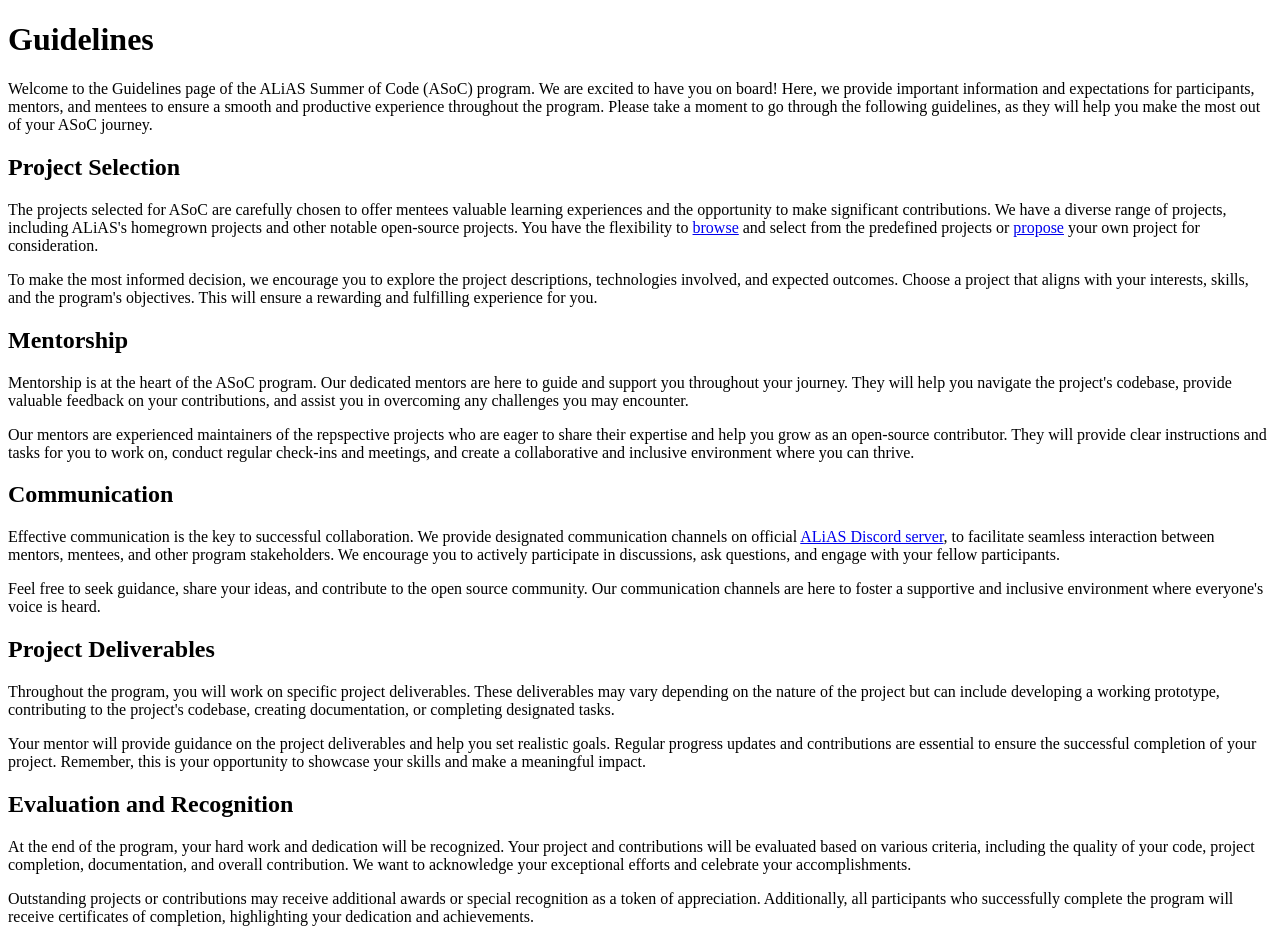
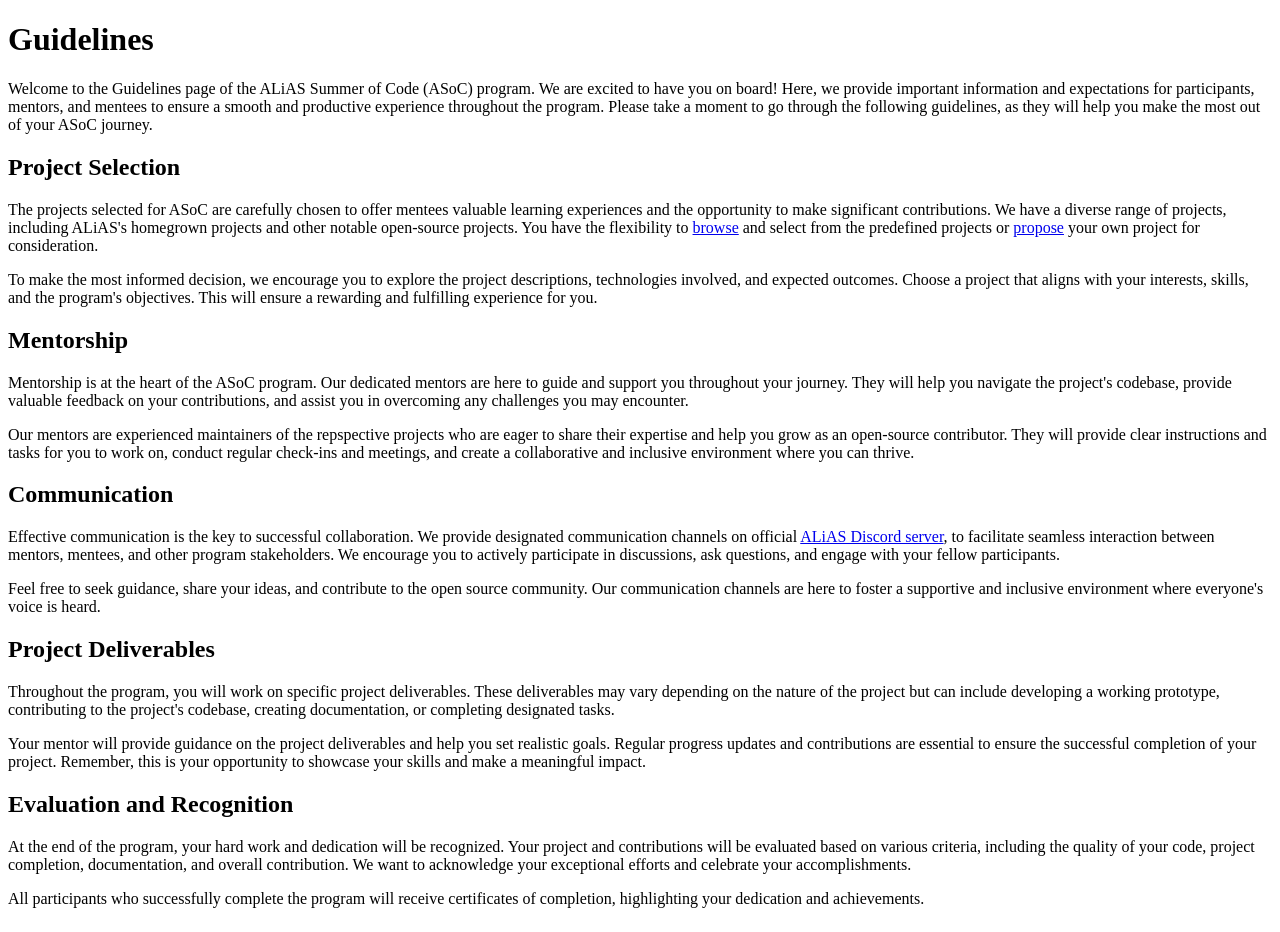
Before and after one commit to tusharsadhwani/asoc, a Next.js app: page /guidelines in a window 1280 px wide. Shown: the top 932 px of the page. Built offline with nearby package versions, Linux system fonts and the light colour scheme.

Commit message:
removed part about outstanding contributions

```diff
--- a/pages/guidelines.mdx
+++ b/pages/guidelines.mdx
@@ -32,7 +32,7 @@
 
 At the end of the program, your hard work and dedication will be recognized. Your project and contributions will be evaluated based on various criteria, including the quality of your code, project completion, documentation, and overall contribution. We want to acknowledge your exceptional efforts and celebrate your accomplishments.
 
-Outstanding projects or contributions may receive additional awards or special recognition as a token of appreciation. Additionally, all participants who successfully complete the program will receive certificates of completion, highlighting your dedication and achievements.
+All participants who successfully complete the program will receive certificates of completion, highlighting your dedication and achievements.
 
 ## Post-Program Engagement
 
```
